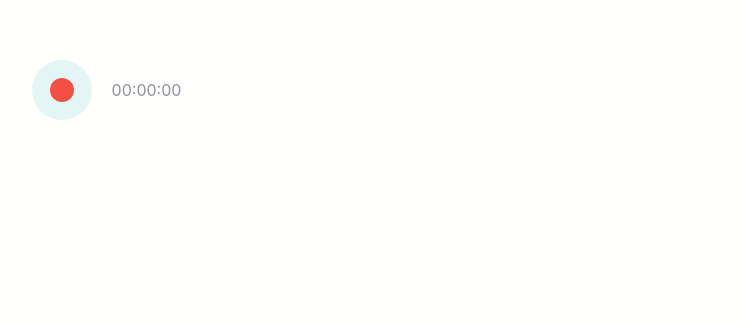
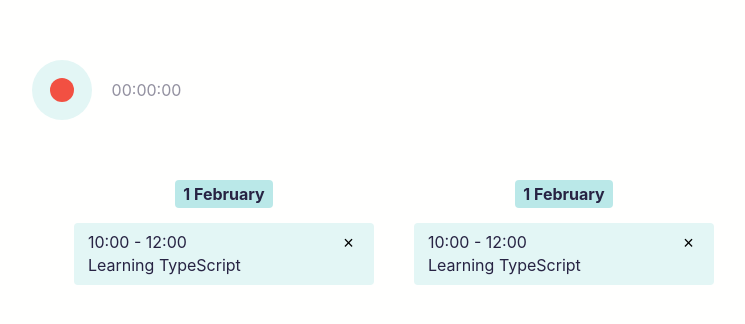
Before and after one commit to honghainguyen777/Task-Recorder-React-TypeScript-Learning, a React (Create React App) app: page / in a window 1280 px wide. Shown: the top 324 px of the page, without its empty margins (531-1276 px from the left). Built offline with nearby package versions, Linux system fonts and the light colour scheme.

Commit message:
creating the event list component

```diff
--- a/src/components/App/App.tsx
+++ b/src/components/App/App.tsx
@@ -1,4 +1,5 @@
 import React from 'react';
+import Calendar from '../Calendar';
 import Recorder from '../Recorder';
 import './App.css';
 
@@ -6,6 +7,7 @@
   return (
     <div className="App">
       <Recorder />
+      <Calendar />
     </div>
   );
 }
--- /dev/null
+++ b/src/components/Calendar/Calendar.css
@@ -0,0 +1,62 @@
+.calendar {
+  display: flex;
+  flex-direction: row-reverse;
+  margin: 0 15px;
+  padding: 20px 0;
+  overflow-x: auto;
+}
+
+.calendar-day {
+  flex: 0 0 300px;
+  padding: 0 20px;
+}
+
+.calendar-day-label {
+  font-size: 16px;
+  margin: 0 0 15px;
+  text-align: center;
+}
+
+.calendar-day-label span {
+  background: #bae8e8;
+  border-radius: 4px;
+  color: #272343;
+  display: inline-block;
+  font-weight: bold;
+  padding: 4px 8px;
+}
+
+.calendar-event {
+  align-items: flex-start;
+  background: #e3f6f5;
+  border-radius: 4px;
+  display: flex;
+  justify-content: space-between;
+  flex-wrap: wrap;
+  margin: 0 0 10px;
+  padding: 8px 14px;
+}
+
+.calendar-event-info {
+  flex-grow: 1;
+  flex-basis: 82%;
+  line-height: 23px;
+}
+
+.calendar-event-time {
+  font-size: 0.8em;
+}
+
+.calendar-event-delete-button {
+  appearance: none;
+  background: none;
+  border: 0;
+  cursor: pointer;
+  flex-shrink: 0;
+  height: 23px;
+  font-size: 18px;
+  line-height: 20px;
+  margin: 0 0 0 10px;
+  padding: 0;
+  width: 23px;
+}
--- /dev/null
+++ b/src/components/Calendar/Calendar.tsx
@@ -0,0 +1,39 @@
+import React from 'react';
+import './Calendar.css';
+
+const Calendar: React.FC = () => {
+  return (
+    <div className="calendar">
+      <div className="calendar-day">
+        <div className="calendar-day-label">
+          <span>1 February</span>
+        </div>
+        <div className="calendar-events">
+          <div className="calendar-event">
+            <div className="calendar-event-info">
+              <div className="calender-event-time">10:00 - 12:00</div>
+              <div className="calendar-event-title">Learning TypeScript</div>
+            </div>
+            <button className="calendar-event-delete-button">&times;</button>
+          </div>
+        </div>
+      </div>
+      <div className="calendar-day">
+        <div className="calendar-day-label">
+          <span>1 February</span>
+        </div>
+        <div className="calendar-events">
+          <div className="calendar-event">
+            <div className="calendar-event-info">
+              <div className="calender-event-time">10:00 - 12:00</div>
+              <div className="calendar-event-title">Learning TypeScript</div>
+            </div>
+            <button className="calendar-event-delete-button">&times;</button>
+          </div>
+        </div>
+      </div>
+    </div>
+  );
+};
+
+export default Calendar;
--- /dev/null
+++ b/src/components/Calendar/index.ts
@@ -0,0 +1 @@
+export { default } from './Calendar';
```
